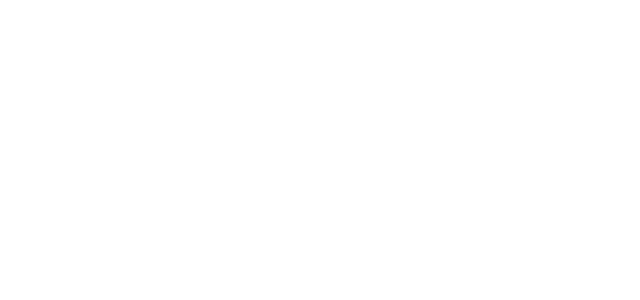
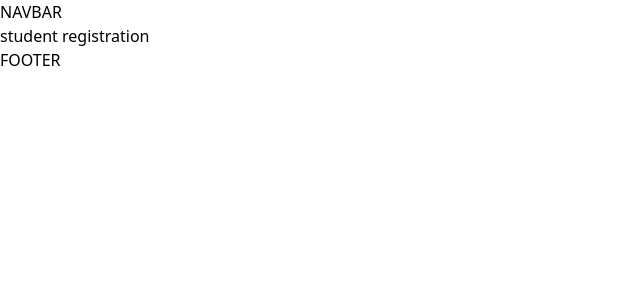
Before and after one commit to S-Alif/Edu-Sphere, a React (Vite) app in the folder main/frontend/: page /student-register in a window 1280 px wide. Before the commit this address had no page. Shown: the top 300 px of the page, without its empty margins (0-640 px from the left). Built offline with nearby package versions, Linux system fonts and the light colour scheme.

Commit message:
[DONE] initial page routing

```diff
--- a/main/frontend/src/App.jsx
+++ b/main/frontend/src/App.jsx
@@ -1,10 +1,19 @@
+import { Route, Routes } from "react-router-dom";
+import LoginPage from './pages/LoginPage';
+import InstuctorRegPage from './pages/InstuctorRegPage';
+import StudentRegPage from './pages/StudentRegPage';
+import MainLayout from './components/layouts/MainLayout';
 
 
 const App = () => {
   return (
-    <>
-      <div className="">hello world</div>
-    </>
+    <Routes>
+      <Route element={<MainLayout />}>
+        <Route path="login" element={<LoginPage />} />
+        <Route path="student-register" element={<StudentRegPage />} />
+        <Route path="instructor-register" element={<InstuctorRegPage />} />
+      </Route>
+    </Routes>
   );
 };
 
--- a/main/frontend/src/components/Footer.jsx
+++ b/main/frontend/src/components/Footer.jsx
@@ -3,7 +3,7 @@
 const Footer = () => {
     return (
         <div>
-
+            FOOTER
         </div>
     );
 };
--- a/main/frontend/src/components/Navbar.jsx
+++ b/main/frontend/src/components/Navbar.jsx
@@ -3,7 +3,7 @@
 const Navbar = () => {
     return (
         <div>
-
+            NAVBAR
         </div>
     );
 };
--- a/main/frontend/src/components/layouts/MainLayout.jsx
+++ b/main/frontend/src/components/layouts/MainLayout.jsx
@@ -1,10 +1,15 @@
+import { Outlet } from "react-router-dom";
+import Footer from "../Footer";
+import Navbar from "../Navbar";
 
 
 const MainLayout = () => {
     return (
-        <div>
-
-        </div>
+        <>
+            <Navbar/>
+                <Outlet />
+            <Footer />
+        </>
     );
 };
 
--- a/main/frontend/src/main.jsx
+++ b/main/frontend/src/main.jsx
@@ -8,7 +8,7 @@ ReactDOM.createRoot(document.getElementById('root')).render(
   <React.StrictMode>
     <BrowserRouter>
       <Routes>
-        <Route path='/' element={<App />} />
+        <Route path='/*' element={<App />} />
       </Routes>
     </BrowserRouter>
   </React.StrictMode>,
--- a/main/frontend/src/pages/InstuctorRegPage.jsx
+++ b/main/frontend/src/pages/InstuctorRegPage.jsx
@@ -3,7 +3,7 @@
 const InstuctorRegPage = () => {
     return (
         <div>
-
+            intrucotrs
         </div>
     );
 };
--- a/main/frontend/src/pages/LoginPage.jsx
+++ b/main/frontend/src/pages/LoginPage.jsx
@@ -3,7 +3,7 @@
 const LoginPage = () => {
     return (
         <div>
-
+            login page
         </div>
     );
 };
--- a/main/frontend/src/pages/StudentRegPage.jsx
+++ b/main/frontend/src/pages/StudentRegPage.jsx
@@ -3,7 +3,7 @@
 const StudentRegPage = () => {
     return (
         <div>
-
+            student registration
         </div>
     );
 };
```
